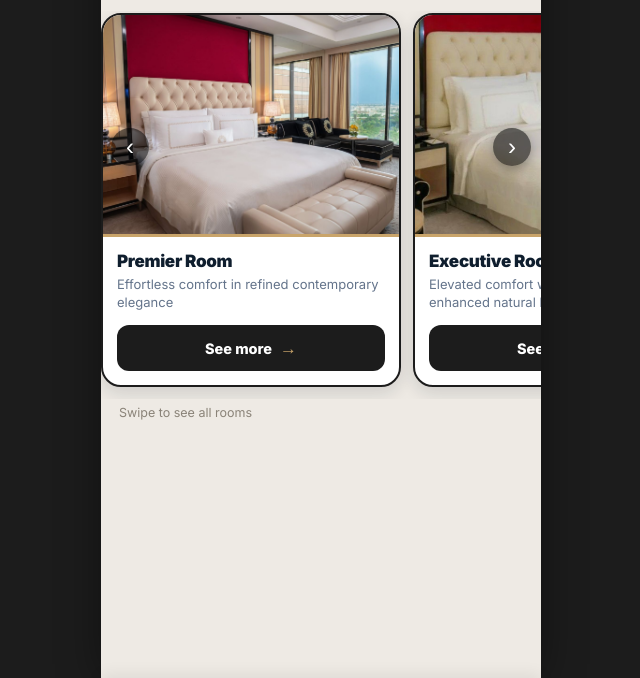
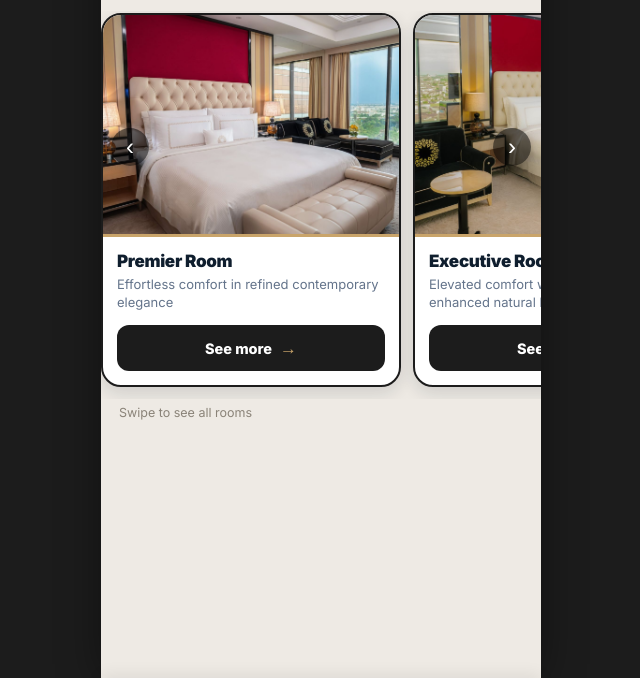
Before and after one commit to robjamesvenables/eventi-website, a plain HTML site: page trans/stay/index.html in a window 1280 px wide. Shown: the part 122-800 px from the top of the page, without its empty margins (319-959 px from the left). Drawn offline with Linux system fonts and the light colour scheme.

Commit message:
Rooms & Suites preview: Executive Room's 8 real photos
Co-Authored-By: Claude Opus 5.5 <noreply@anthropic.com>
Claude-Session: https://claude.ai/code/session_01PDrfwPm1ywymGCuyADBdVM

```diff
--- a/trans/stay/index.html
+++ b/trans/stay/index.html
@@ -89,7 +89,7 @@ function details(o){
 var ADP = 'Acqua di Parma luxurious amenities', VIEW = 'Panoramic city view', CLUB = 'Afternoon tea and evening cocktails at The 27th Sky Lounge';
 var ROOMS = [
   { name: 'Premier Room', line: 'Effortless comfort in refined contemporary elegance', imgs: ['premier-1', 'premier-2', 'premier-3', 'premier-4', 'premier-5', 'premier-6', 'premier-7', 'premier-8', 'premier-9', 'premier-10'], benefits: [ADP], details: details({ connect: 1, access: 1 }) },
-  { name: 'Executive Room', line: 'Elevated comfort with corner views and enhanced natural light', imgs: ['executive', 'bath', 'view'], benefits: [ADP, VIEW], details: details({}) },
+  { name: 'Executive Room', line: 'Elevated comfort with corner views and enhanced natural light', imgs: ['executive-1', 'executive-2', 'executive-3', 'executive-4', 'executive-5', 'executive-6', 'executive-7', 'executive-8'], benefits: [ADP, VIEW], details: details({}) },
   { name: 'Club Premier Room', line: 'Where elevated comfort meets exclusive privileges', imgs: ['club-premier', 'bath', 'amenities'], benefits: [ADP, CLUB], details: details({}) },
   { name: 'Executive Club Room', line: 'Enhanced space and views with exclusive Club privileges', imgs: ['executive-club', 'bath', 'view'], benefits: [ADP, VIEW, CLUB], details: details({}) },
   { name: 'Presidential Suite', line: 'An iconic expression of luxury at its finest', imgs: ['presidential'], benefits: [ADP, VIEW, 'Club Lounge access'], details: details({ connect: 1 }) }
```
Also changed, not shown: trans/stay/img/executive-1.jpg (added), trans/stay/img/executive-2.jpg (added), trans/stay/img/executive-3.jpg (added), trans/stay/img/executive-4.jpg (added), trans/stay/img/executive-5.jpg (added), trans/stay/img/executive-6.jpg (added), trans/stay/img/executive-7.jpg (added), trans/stay/img/executive-8.jpg (added), trans/stay/img/t-executive-1.jpg (added), trans/stay/img/t-executive-2.jpg (added), trans/stay/img/t-executive-3.jpg (added), trans/stay/img/t-executive-4.jpg (added), trans/stay/img/t-executive-5.jpg (added), trans/stay/img/t-executive-6.jpg (added), 2 more files.
